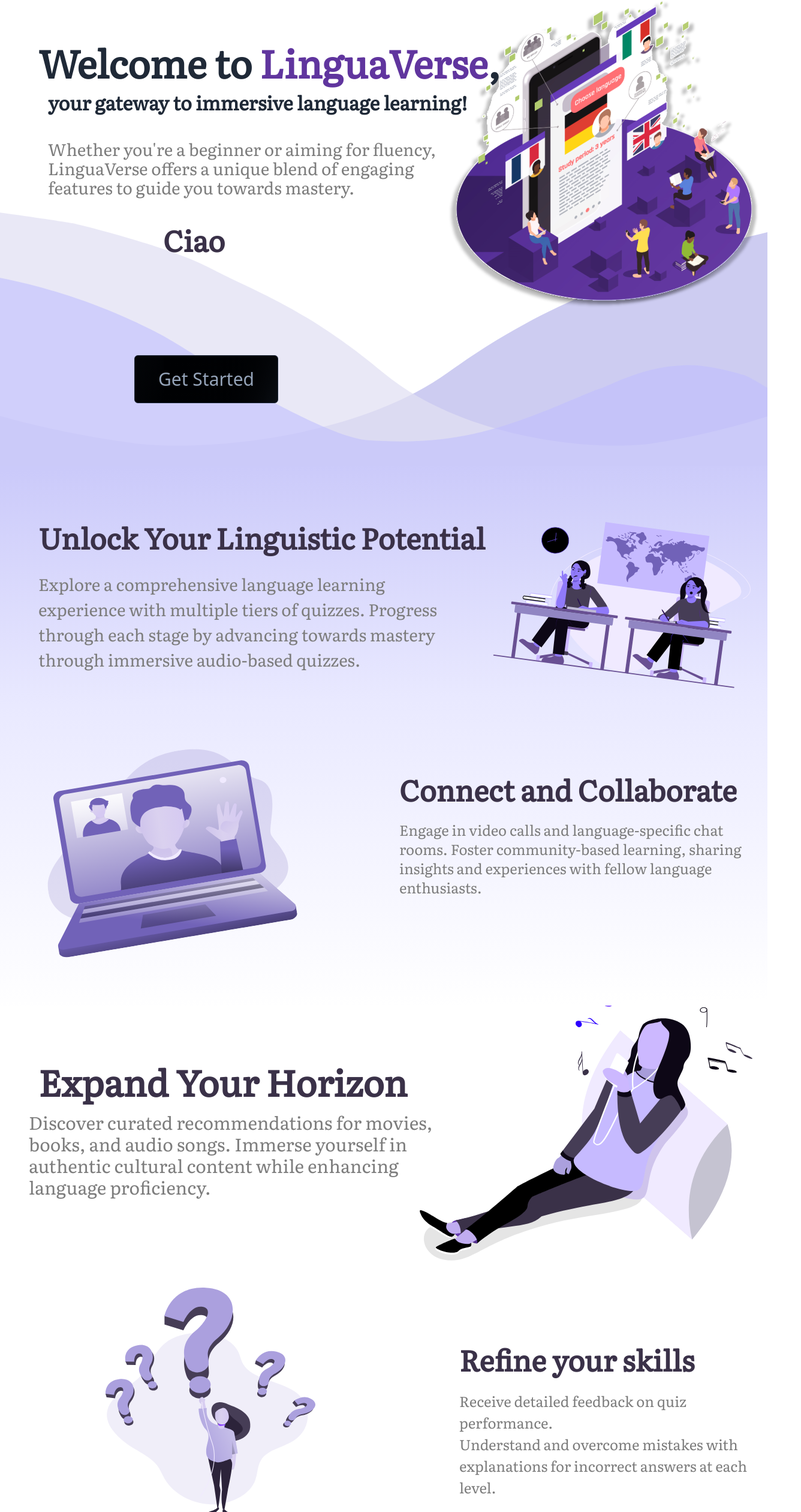
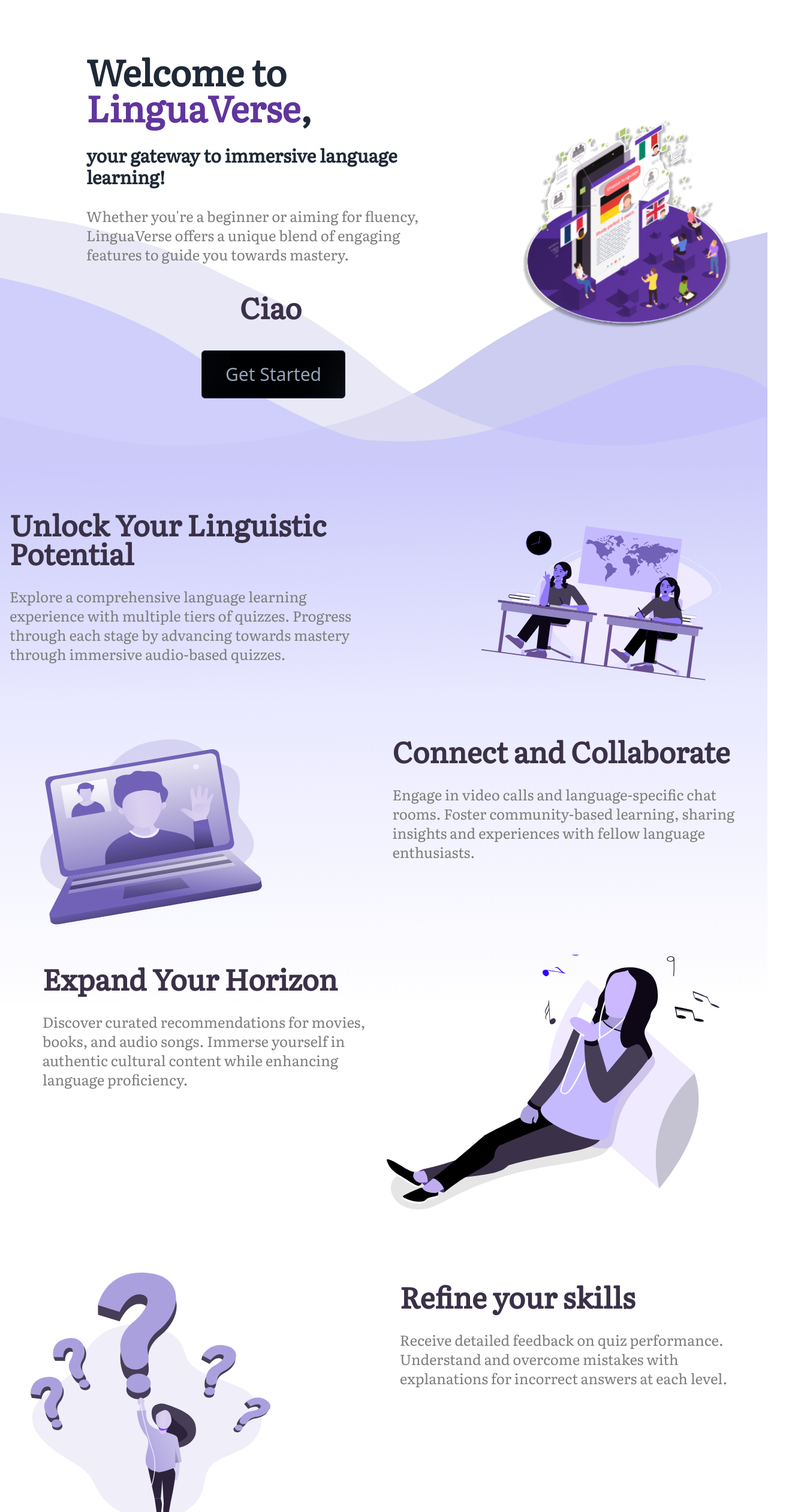
Before and after one commit to Gaurang-Singhania/Unicode_ProjectPhase_Lingoverse, a React (Vite) app: page / in a window 1280 px wide. Shown: the part 24-2544 px from the top of the page at 60% size, 1336 px wide, since content can reach past the window. Built offline with nearby package versions, Linux system fonts and the light colour scheme.

Commit message:
fixed responsiveness

```diff
--- a/src/pages/Homepage.jsx
+++ b/src/pages/Homepage.jsx
@@ -67,41 +67,81 @@
       }
     return (
         <>
-            <div>
-                <div className="h-screen flex justify-end items-end w-full">
-                    <img src={waves} alt="waves" className="object-cover object-bottom w-screen h-auto z-0" />
-                    <span className="absolute top-20 left-12 p-4 z-30 text-6xl text-gray-800" style={{ fontFamily: 'Literata, serif', fontWeight: 800, fontSize: '4rem'  }}>Welcome to
+        <div className="h-screen w-full relative">
+        <div className='h-screen flex justify-end items-end relative z-0'>
+            <img src={waves} alt="waves" className="object-cover object-bottom w-screen h-auto" />
+        </div>
+        <div className='flex h-screen w-full absolute top-0 left-0 z-1'>
+            <div className='flex flex-col h-full w-[60vw] justify-center ml-32'>
+                <p className="p-4 z-30  xl:text-6xl md:text-5xl text-gray-800" style={{ fontFamily: 'Literata, serif', fontWeight: 800}}>Welcome to
                     <span style={{ fontFamily: 'Literata, serif', color: '#60359E', fontWeight: 800 }}> LinguaVerse
                     </span>
                     <span style={{ fontFamily: 'Literata, serif', fontWeight: 800 }}>,
                     </span>
-                    </span>
-                    <span className="absolute top-40 left-16 p-4 z-30 text-3xl text-gray-800" style={{ fontFamily: 'Literata, serif', fontWeight: 800, fontSize: '2rem'  }}>your gateway to immersive language learning!
-                    </span>
-                    <span className="absolute top-60 left-16 p-4 z-30 text-2xl" style={{ fontFamily: 'Literata, serif', fontWeight: 500, color: '#7D7D7D', fontSize: '1.75rem' }}>Whether you're a beginner or aiming for fluency,<br /> LinguaVerse offers a unique blend of engaging<br /> features to guide you towards mastery.
-                    </span>
-                    <span className="absolute top-96 left-64 p-4 z-40 text-5xl" style={{ fontFamily: 'Literata, serif', fontWeight: 1000, color: '#3A3148' }} ref={el} />
-                    <img src={study} alt="study" className="absolute top-0 left-90 object-cover object-bottom z-20" />
-                    <span className="absolute top-3/4 left-52 p-4 z-40">
+                </p>
+                <p className=" p-4 z-30 md:text-2xl xl:text-3xl text-gray-800" style={{ fontFamily: 'Literata, serif', fontWeight: 800}}>your gateway to immersive language learning!
+                </p>
+                <p className="p-4 z-30 md:text-xl xl:text-2xl" style={{ fontFamily: 'Literata, serif', fontWeight: 500, color: '#7D7D7D' }}>Whether you're a beginner or aiming for fluency,<br /> LinguaVerse offers a unique blend of engaging<br /> features to guide you towards mastery.
+                </p>
+                <p className=" p-4 z-40 md:text-4xl xl:text-5xl ml-64 my-4" style={{ fontFamily: 'Literata, serif', fontWeight: 1000, color: '#3A3148' }} ref={el} />
+                <span className="p-4 z-40 ml-48">
                     <button {...shimmerComponent.component.props} onClick={handleClick}>
                         {shimmerComponent.component.children}
-                        </button></span>
+                    </button>
+                </span>
+            </div>
+            <div className='w-[40vw] flex justify-center items-center mr-4'>
+                <img src={study} alt="study" className="object-cover object-bottom z-20 w-[30vw]" />
             </div>
         </div>
-            <div className="relative">
-                <div className="custom-gradient h-screen flex justify-end items-end w-full relative" style={{ height: '900px' }}>
-                    <span className="absolute top-20 left-12 p-4 z-30 text-5xl" style={{ fontFamily: 'Literata, serif', fontWeight: 700, color: '#3A3148' }}>Unlock Your Linguistic Potential</span>
-                    <img src={students} alt="study" className="absolute top-12 left-[46rem] object-cover object-bottom z-20 overflow-hidden" width="600" height="376" />
-                    <span className="absolute top-40 left-12 p-4 z-30 text-[1.75rem]" style={{ fontFamily: 'Literata, serif', fontWeight: 500, color: '#7D7D7D' }}>Explore a comprehensive language learning <br /> experience with multiple tiers of quizzes. Progress <br /> through each stage by  advancing towards mastery <br /> through immersive audio-based quizzes.
-                    </span>
-                    <img src={video_call} alt="study" className="absolute top-2/4 left-12 object-cover object-bottom z-20" width="450" height="276" />
-                    <span className="absolute p-4 z-30 text-5xl" style={{ top: 500, left: 650, fontFamily: 'Literata, serif', fontWeight: 700, color: '#3A3148' }}>Connect and Collaborate
-                    </span>
-                    <span className="absolute p-4 z-30 text-2xl" style={{ top: 575, left: 650, fontFamily: 'Literata, serif', fontWeight: 500, color: '#7D7D7D' }}>Engage in video calls and language-specific chat <br />  rooms. Foster community-based learning, sharing <br />  insights and experiences with fellow language <br />  enthusiasts.
-                    </span>
+    </div>
+
+
+            <div className="">
+                <div className="custom-gradient h-screen flex flex-col justify-center items-center w-full relative" style={{ height: '900px' }}>
+                    <div className='flex'>
+                    <div>
+                    <p className="p-4 z-30 text-5xl" style={{ fontFamily: 'Literata, serif', fontWeight: 700, color: '#3A3148' }}>Unlock Your Linguistic Potential</p>
+                    <p className="p-4 z-30 text-2xl" style={{ fontFamily: 'Literata, serif', fontWeight: 500, color: '#7D7D7D' }}>Explore a comprehensive language learning <br /> experience with multiple tiers of quizzes. Progress <br /> through each stage by  advancing towards mastery <br /> through immersive audio-based quizzes.</p>
+                    </div>
+                    <img src={students} alt="study" className="object-cover object-bottom z-20 overflow-hidden" width="600" height="376" />
+                    </div>
+                    <div className='flex'>
+                        <div style={{width:"600px" ,height:"406px"}}>
+                    <img src={video_call} alt="study" className="object-cover object-bottom z-20 mr-8" width="400" height="276" />
+                        </div>
+                    <div >
+                    <p className="p-4 z-30 text-5xl" style={{ top: 500, left: 650, fontFamily: 'Literata, serif', fontWeight: 700, color: '#3A3148' }}>Connect and Collaborate
+                    </p>
+                    <p className="p-4 z-30 text-2xl" style={{ top: 575, left: 650, fontFamily: 'Literata, serif', fontWeight: 500, color: '#7D7D7D' }}>Engage in video calls and language-specific chat <br />  rooms. Foster community-based learning, sharing <br />  insights and experiences with fellow language <br />  enthusiasts.
+                    </p>
                     </div>
                     </div>
-            <div className="relative">
+            </div>
+            </div>
+            <div className="">
+                <div className="h-screen flex flex-col justify-center items-center w-full relative" style={{ height: '900px' }}>
+                    <div className='flex'>
+                    <div>
+                    <p className="p-4 z-30 text-5xl" style={{ fontFamily: 'Literata, serif', fontWeight: 700, color: '#3A3148' }}>Expand Your Horizon</p>
+                    <p className="p-4 z-30 text-2xl" style={{ fontFamily: 'Literata, serif', fontWeight: 500, color: '#7D7D7D' }}>Discover curated recommendations for movies, <br /> books, and audio songs. Immerse yourself in <br />  authentic cultural content while enhancing <br /> language proficiency.</p>
+                    </div>
+                    <img src={girl_music} alt="study" className="object-cover object-bottom z-20 overflow-hidden" width="600" height="376" />
+                    </div>
+                    <div className='flex'>
+                        <div style={{width:"600px" ,height:"540px"}}>
+                    <img src={Question} alt="study" className="object-cover object-bottom z-20 mr-8" width="400" height="276" />
+                        </div>
+                    <div >
+                    <p className="p-4 z-30 text-5xl" style={{ top: 500, left: 650, fontFamily: 'Literata, serif', fontWeight: 700, color: '#3A3148' }}>Refine your skills
+                    </p>
+                    <p className="p-4 z-30 text-2xl" style={{ top: 575, left: 650, fontFamily: 'Literata, serif', fontWeight: 500, color: '#7D7D7D' }}>Receive detailed feedback on quiz performance.<br /> Understand and overcome mistakes with <br /> explanations for incorrect answers at each level.
+                    </p>
+                    </div>
+                    </div>
+            </div>
+            </div>
+            {/* <div className="relative">
                 <div className="h-screen flex justify-end items-end w-full relative" style={{ height: '940px' }}>
                     <span className="absolute top-20 left-12 p-4 z-30 text-6xl" style={{ fontFamily: 'Literata, serif', fontWeight: 700, color: '#3A3148' }}>Expand Your Horizon
                     </span>
@@ -114,16 +154,16 @@
                     <span className="absolute p-4 z-30 text-[1.5rem]" style={{ top: 625, left: 750, fontFamily: 'Literata, serif', fontWeight: 500, color: '#7D7D7D' }}>Receive detailed feedback on quiz performance.<br /> Understand and overcome mistakes with <br /> explanations for incorrect answers at each level.
                     </span>
                 </div>
-            </div>
-            <div className='relative h-screen flex justify-center items-center'>
-                <div className='custom-gradient2' style={{ height: '920px' }}>
-                    <span className="absolute top-[18rem] left-1/2 transform -translate-x-1/2 -translate-y-1/2 p-4 z-30 text-5xl text-center" style={{ fontFamily: 'Literata, serif', fontWeight: 700, color: '#3A3148', paddingTop: '5rem' }}>Languages <br /> we <br />offer</span>
-                    <img src={man} alt="study" className="absolute top-[24rem] left-[35rem] object-cover object-bottom z-40" width={225} height={200}/>
-                    <img src={french} alt="study" className="absolute top-[25rem] left-[12rem] object-cover object-bottom z-20" />
-                    <img src={english} alt="study" className="absolute top-[10rem] left-[12rem] object-cover object-bottom z-20" />
-                    <img src={hindi} alt="study" className="absolute top-[2rem] left-[35rem] object-cover object-bottom z-20" />
-                    <img src={spanish} alt="study" className="absolute top-[10rem] left-[60rem] object-cover object-bottom z-20" />
-                    <img src={japanese} alt="study" className="absolute top-[25rem] left-[60rem] object-cover object-bottom z-20 border border-black rounded border-solid" />
+            </div> */}
+        <div className='custom-gradient2 relative h-screen flex justify-center items-center'>
+            <div className='  flex justify-center items-center'>
+                <span className="absolute xl:top-[20%] xl:left-[43%] md:top-[18%] md:left-[43%] p-4 z-30 text-5xl  text-center" style={{ fontFamily: 'Literata, serif', fontWeight: 700, color: '#3A3148', paddingTop: '5%' }}>Languages <br /> we <br />offer</span>
+                <img src={man} alt="study" className="absolute xl:top-[50%] xl:left-[45%] md:top-[45%] md:left-[45%] transform-translate object-cover object-bottom z-40" width={225} height={200}/>
+                <img src={french} alt="study" className="absolute xl:top-[45%] xl:left-[20%] md:top-[45%] md:left-[15%] object-cover object-bottom z-20" />
+                <img src={english} alt="study" className="absolute xl:top-[15%] xl:left-[20%] md:top-[15%] md:left-[15%] object-cover object-bottom z-20" />
+                <img src={hindi} alt="study" className="absolute xl:top-[2%] xl:left-[45%] md:top-[2%] md:left-[45%] object-cover object-bottom z-20" />
+                <img src={spanish} alt="study" className="absolute xl:top-[15%] xl:left-[70%] md:top-[15%] md:left-[75%] object-cover object-bottom z-20" />
+                <img src={japanese} alt="study" className="absolute xl:top-[45%] xl:left-[70%] md:top-[45%] md:left-[75%] object-cover object-bottom z-20 border border-black rounded border-solid" />
             </div>
         </div>
         </>
--- a/src/pages/Login.jsx
+++ b/src/pages/Login.jsx
@@ -39,6 +39,7 @@
             type="text"
             onChange={(e) => setUsername(e.target.value)}
             className="border-b-2 border-slate-400 w-64 py-2 bg-transparent outline-none font-medium text-slate-700"
+            required
             />
             <span className="border-b-2 border-slate-400 pb-2">
                 <img src={user}/>
@@ -51,6 +52,7 @@
             type="password"
             onChange={(e) => setPassword(e.target.value)}
             className="border-b-2 border-slate-400 w-64 py-2 bg-transparent outline-none font-medium text-slate-700"
+            required
             />
             <span className="border-b-2 border-slate-400 pb-2">
                 <img src={lock}/>
--- a/src/pages/Register.jsx
+++ b/src/pages/Register.jsx
@@ -41,6 +41,7 @@
             type="text"
             onChange={(e) => setEmail(e.target.value)}
             className="border-b-2 border-slate-400 w-64 py-2 bg-transparent outline-none font-medium text-slate-700"
+            required
             />
             <span className="border-b-2 border-slate-400 pb-2">
                 <img src={Email} className="w-8 h-8"/>
@@ -53,6 +54,7 @@
             type="text"
             onChange={(e) => setUsername(e.target.value)}
             className="border-b-2 border-slate-400 w-64 py-2 bg-transparent outline-none font-medium text-slate-700"
+            required
             />
             <span className="border-b-2 border-slate-400 pb-2">
                 <img src={user} className="w-8 h-8"/>
@@ -65,6 +67,7 @@
             type="password"
             onChange={(e) => setPassword(e.target.value)}
             className="border-b-2 border-slate-400 w-64 py-2 bg-transparent outline-none font-medium text-slate-700"
+            required
             />
             <span className="border-b-2 border-slate-400 pb-2">
                 <img src={lock} className="w-8 h-8"/>
```
Lines whose indentation alone changed are shown as unchanged.
